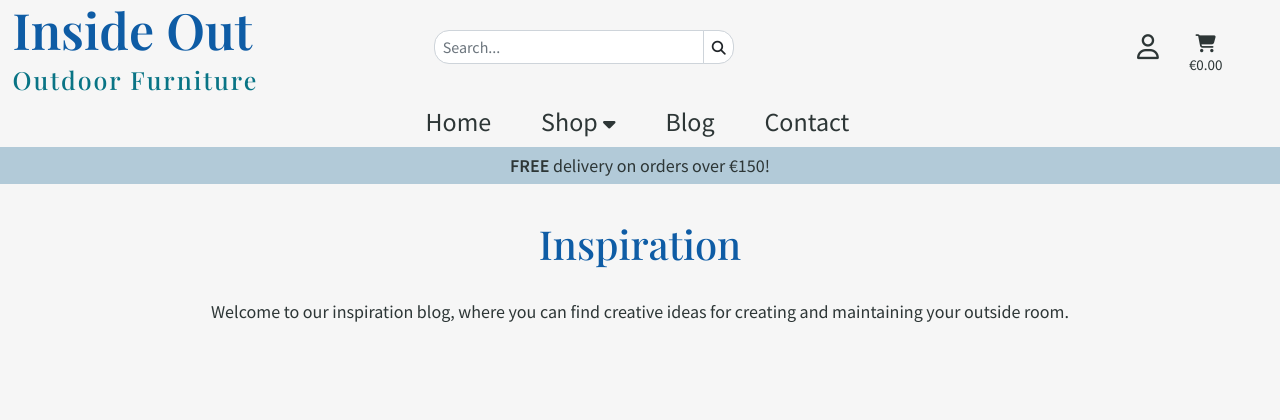
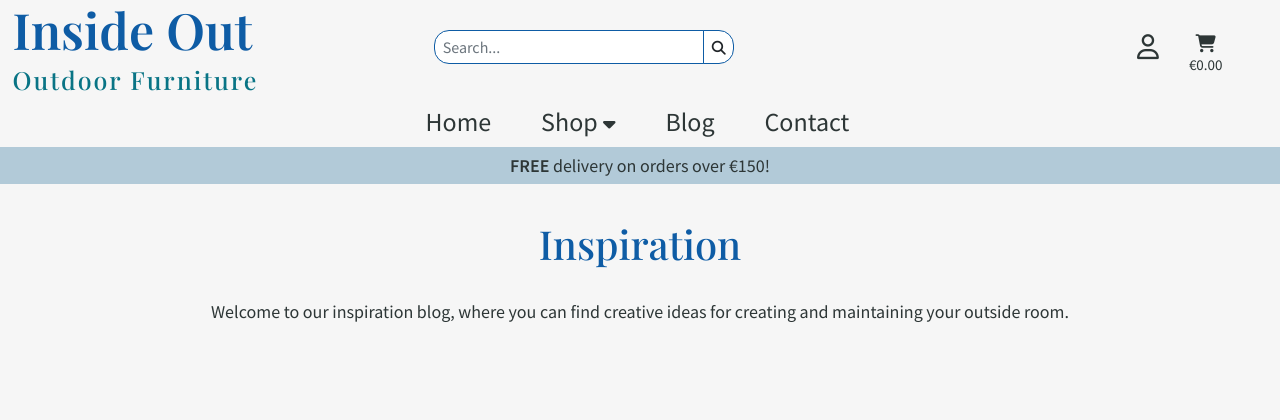
Before and after one commit to Sharon-B/Inside-Out, a Django app: page /blog/ in a window 1280 px wide. Shown: the top 420 px of the page. Run offline with Django 3.2, Linux system fonts and the light colour scheme; data that the repository does not hold is empty; parts of the project's set-up code (start-up, migrations or seed data) failed here and were passed over; some libraries are stand-ins or nearby versions; some web fonts are replaced.

Commit message:
Add border to form-control in base.css

```diff
--- a/static/css/base.css
+++ b/static/css/base.css
@@ -489,6 +489,7 @@ body {
 .form-select,
 .form-control {
     border-radius: 1.5rem;
+    border: .1rem solid #0E5CA5;
 }
 
 /*------ Product Form -------*/
```
